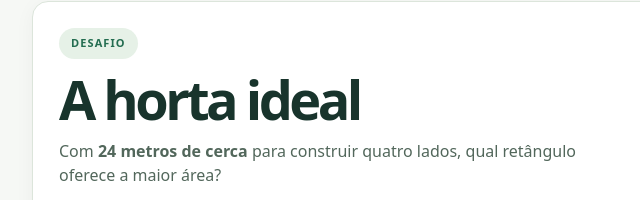
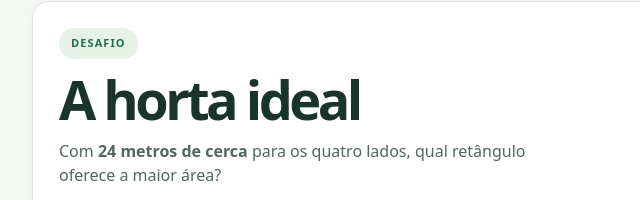
Before and after one commit to GabrielSaleh1/missao-horta, a plain HTML site: page index.html in a window 1280 px wide. Shown: the part 114-314 px from the top of the page, 28-668 px from the left. Drawn offline with Linux system fonts and the light colour scheme.

Commit message:
Update index.html

```diff
--- a/index.html
+++ b/index.html
@@ -398,7 +398,7 @@
           <div class="card intro-copy">
             <span class="pill">Desafio</span>
             <h1 id="introTitle">A horta ideal</h1>
-            <p class="lede">Com <strong>24 metros de cerca</strong> para construir quatro lados, qual retângulo oferece a maior área?</p>
+            <p class="lede">Com <strong>24 metros de cerca</strong> para os quatro lados, qual retângulo oferece a maior área?</p>
             <div class="name-field"><label for="pairName" class="field-label">Nome ou dupla <span style="font-weight:400;color:var(--muted)">(opcional)</span></label><input id="pairName" placeholder="Para identificar seu registro" maxlength="70" autocomplete="off"></div>
             <div class="prediction">
               <div class="question">Qual formato você escolheria?</div>
```
